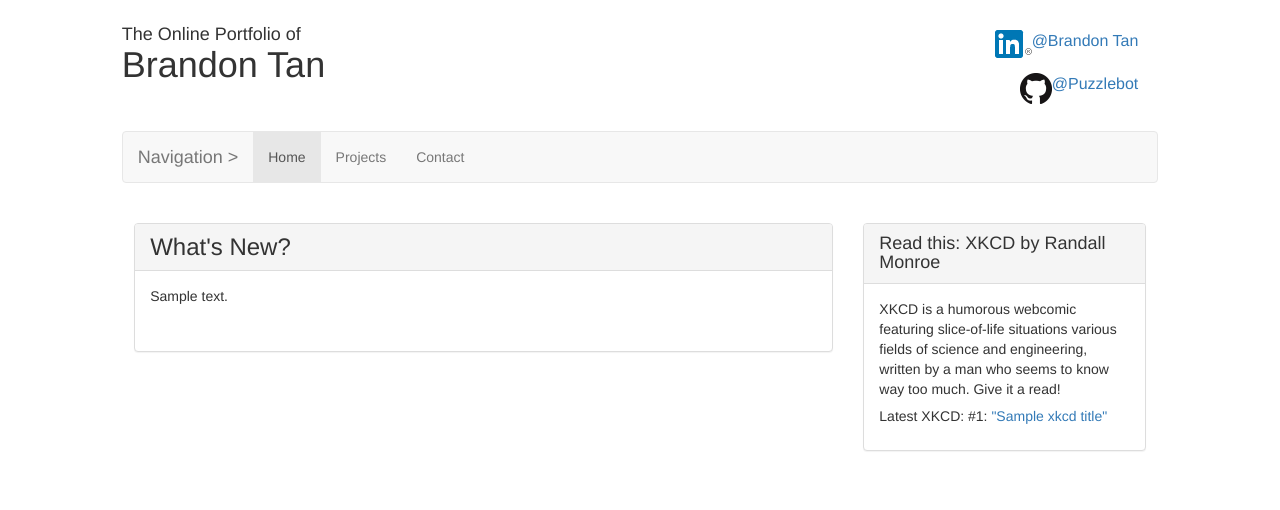
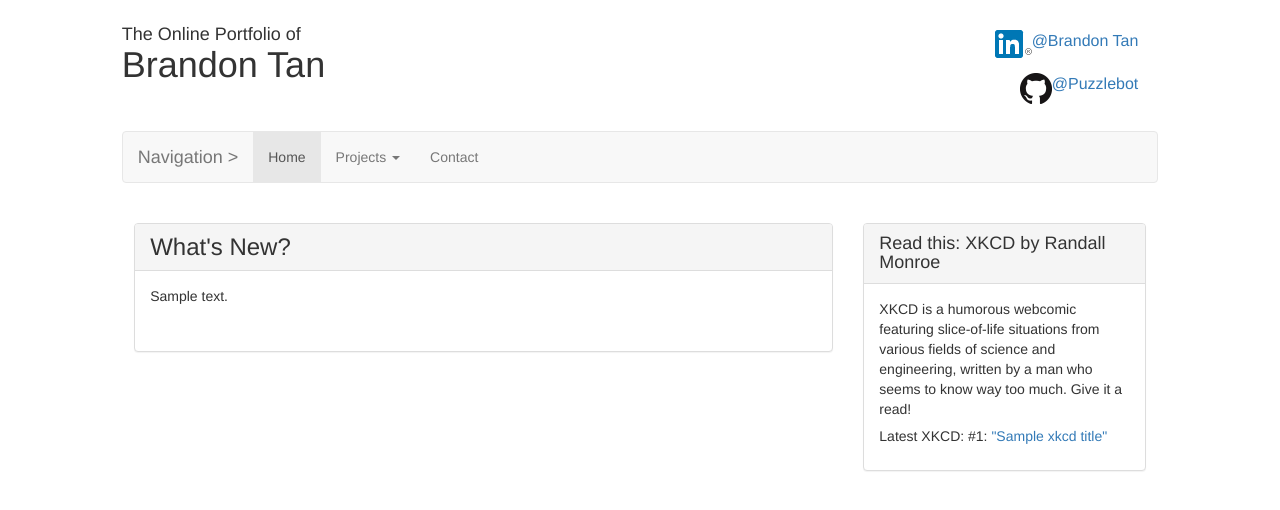
Before and after one commit to PuzzleBot/Portfolio-Website, a Django app: template templates/index.html in a window 1280 px wide. Shown: the top 510 px of the page. Run offline with Django 3.2, Linux system fonts and the light colour scheme; the template is opened without the code that fills it: most values are stand-ins (such as "Sample title", 1, 10 or a date in 2020); some libraries are stand-ins or nearby versions.

Commit message:
Added dropdown menu, for additional project pages in the future

```diff
--- a/ProjectSection/static/css/projectStyle.css
+++ b/ProjectSection/static/css/projectStyle.css
@@ -20,7 +20,7 @@
 }
 
 .portfol-projectPanelBody{
-    max-height: 64px;
+    height: 64px;
     overflow-y: auto;
 }
 
--- a/ProjectSection/static/js/pageControl.js
+++ b/ProjectSection/static/js/pageControl.js
@@ -50,7 +50,7 @@ function showPreviousPage(){
 
 
 function initializePages(numberOfPages){
-    document.getElementById("projectButton").className = "active";
+    document.getElementById("projectButton").className = "dropdown active";
     pageControl_maxPages = numberOfPages;
     document.getElementById("pageCountText").innerHTML = "Page 1 of " + pageControl_maxPages;
 
--- a/ProjectSection/templates/project.html
+++ b/ProjectSection/templates/project.html
@@ -53,6 +53,7 @@
     <script>
     $( document ).ready(function(){
         initializePages({{ pageCount }});
+        $('.dropdown-toggle').dropdown();
     })
     </script>
 
--- a/staticServe/css/mainStyle.css
+++ b/staticServe/css/mainStyle.css
@@ -7,13 +7,13 @@
     margin: 0px;
 }
 
-#blogTitle{
+.portfol-panelTitleText{
     margin: 0px;
 }
 
 #blogBodyArea{
     margin: 5px;
 }
-#blogBody{
+.portfol-panelBodyText{
     white-space: pre-wrap;
 }
--- a/staticServe/css/projectStyle.css
+++ b/staticServe/css/projectStyle.css
@@ -19,6 +19,11 @@
     font-size: 14pt;
 }
 
+.portfol-projectPanelBody{
+    height: 64px;
+    overflow-y: auto;
+}
+
 #projectPageLeft{
     visibility: hidden;
 }
--- a/staticServe/js/pageControl.js
+++ b/staticServe/js/pageControl.js
@@ -50,7 +50,7 @@ function showPreviousPage(){
 
 
 function initializePages(numberOfPages){
-    document.getElementById("projectButton").className = "active";
+    document.getElementById("projectButton").className = "dropdown active";
     pageControl_maxPages = numberOfPages;
     document.getElementById("pageCountText").innerHTML = "Page 1 of " + pageControl_maxPages;
 
--- a/templates/index.html
+++ b/templates/index.html
@@ -43,7 +43,7 @@
                             <h4 class="portfol-panelTitleText" id="sideBlock1-title">Read this: XKCD by Randall Monroe</h3>
                         </div>
                         <div class="panel-body" id="sideBlock1-bodyBox">
-                            <p>XKCD is a humorous webcomic featuring slice-of-life situations various fields of science and engineering, written by a man who seems to know way too much. Give it a read!</p>
+                            <p>XKCD is a humorous webcomic featuring slice-of-life situations from various fields of science and engineering, written by a man who seems to know way too much. Give it a read!</p>
                             <h5 class="portfol-panelBodyText" id="sideBlock1-body">Latest XKCD: #{{ xkcdComicNum }}: <a href="https://xkcd.com">"{{ xkcdTitle }}"</a></h5>
 
                         </div>
--- a/templates/siteHead.html
+++ b/templates/siteHead.html
@@ -1,5 +1,6 @@
 <!-- Contains elements for the top of the site, including the
-     title, side links and navigation bar. -->
+     title, side links and navigation bar. Included on every
+     page of the site. -->
 
 <div class="container-fluid" id="fullHeader">
     <div class="row" id="siteHeader">
@@ -50,7 +51,14 @@
                     <!-- Bar elements -->
                     <ul class="nav navbar-nav">
                         <li id="homeButton"><a href="/">Home</a></li>
-                        <li id="projectButton"><a href="/projects/">Projects</a></li>
+                        <li class="dropdown" id="projectButton">
+                            <a class="dropdown-toggle" data-toggle="dropdown" href="#">Projects
+                            <span class="caret"></span></a>
+                            <ul class="dropdown-menu">
+                                <li><a href="/projects/">Standalone Applications</a></li>
+                                <li><a href="#">Embedded Site Applications</a></li>
+                            </ul>
+                        </li>
                         <li id="contactButton"><a href="/contact/">Contact</a></li>
                     </ul>
                 </div>
```
Also changed, not shown: db.sqlite3.
